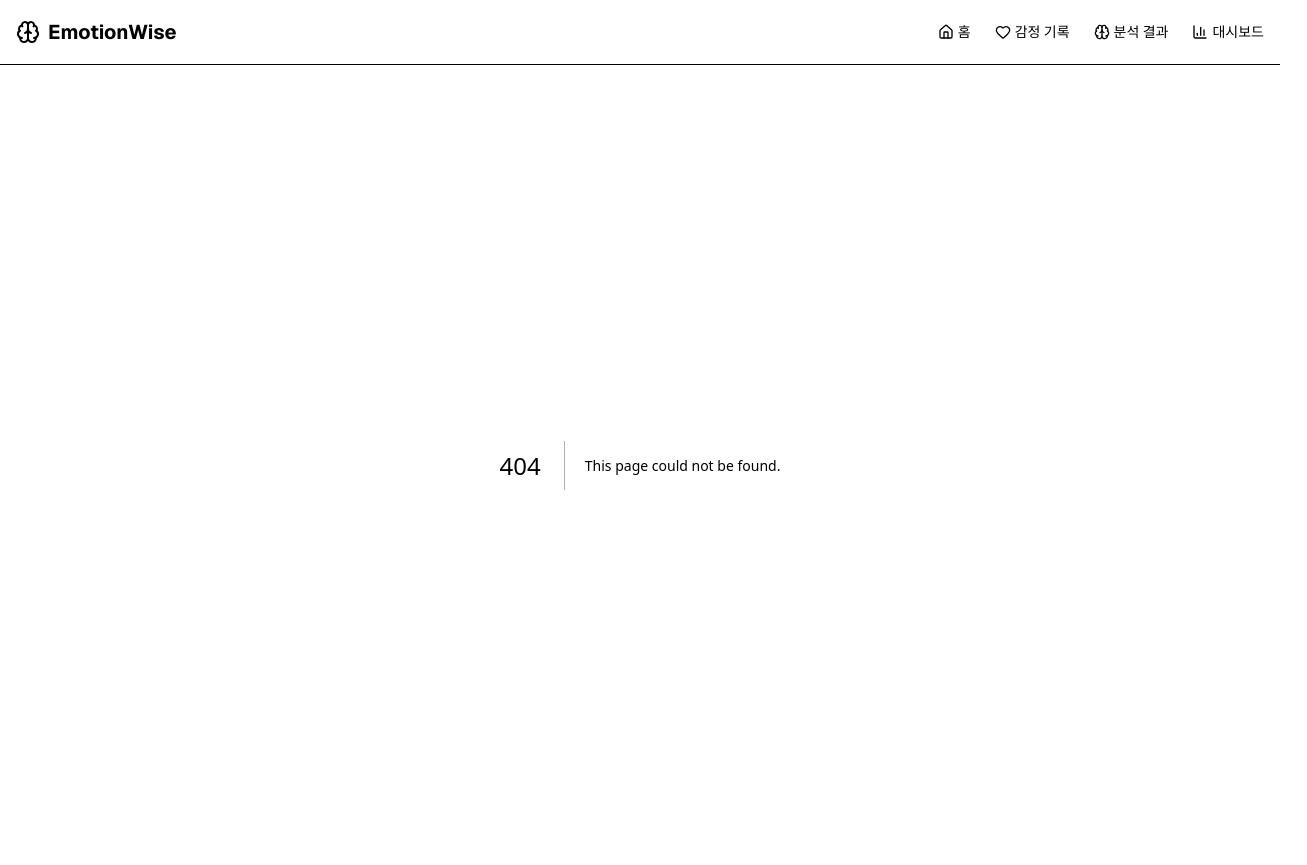
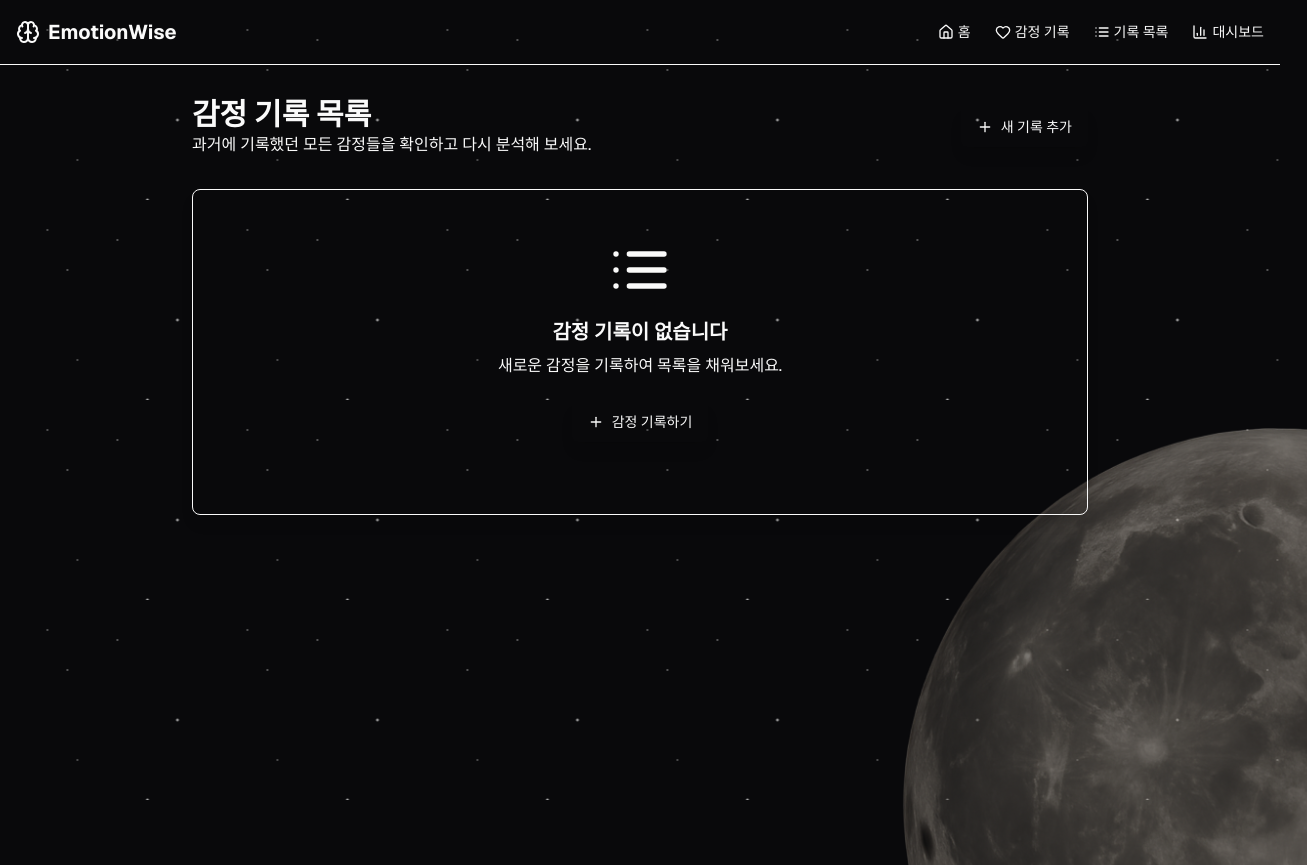
Before and after one commit to SSY1203/emotion-wise, a Next.js app: page /history in a window 1280 px wide. Before the commit this address had no page. Shown: the whole page, 1307 px wide, since content can reach past the window. After the commit the page ends 800 px from the top, so only its background shows below. Built offline with nearby package versions, Linux system fonts and the light colour scheme.

Commit message:
우주 테마 적용

```diff
--- a/src/app/globals.css
+++ b/src/app/globals.css
@@ -1,29 +1,5 @@
 @import "tailwindcss";
 
-:root {
-  --background: 0 0% 100%;
-  --foreground: 240 10% 3.9%;
-  --card: 0 0% 100%;
-  --card-foreground: 240 10% 3.9%;
-  --popover: 0 0% 100%;
-  --popover-foreground: 240 10% 3.9%;
-  --primary: 262 83% 58%;
-  --primary-foreground: 210 40% 98%;
-  --secondary: 240 4.8% 95.9%;
-  --secondary-foreground: 240 5.9% 10%;
-  --muted: 240 4.8% 95.9%;
-  --muted-foreground: 240 3.8% 46.1%;
-  --accent: 240 4.8% 95.9%;
-  --accent-foreground: 240 5.9% 10%;
-  --destructive: 0 84.2% 60.2%;
-  --destructive-foreground: 210 40% 98%;
-  --border: 240 5.9% 90%;
-  --input: 240 5.9% 90%;
-  --ring: 262 83% 58%;
-  --radius: 0.5rem;
-}
-
-@media (prefers-color-scheme: dark) {
 :root {
   --background: 240 10% 3.9%;
   --foreground: 0 0% 98%;
@@ -44,11 +20,86 @@
   --border: 240 3.7% 15.9%;
   --input: 240 3.7% 15.9%;
   --ring: 262 83% 58%;
+  --radius: 0.5rem;
 }
+
+@media (prefers-color-scheme: dark) {
+  :root {
+    --background: 224 71% 4%;
+    --foreground: 210 40% 98%;
+    --card: 222 84% 4.9%;
+    --card-foreground: 210 40% 98%;
+    --popover: 222 84% 4.9%;
+    --popover-foreground: 210 40% 98%;
+    --primary: 263 88% 68%; /* Neon Purple */
+    --primary-foreground: 222.2 47.4% 11.2%;
+    --secondary: 217 33% 17%;
+    --secondary-foreground: 210 40% 98%;
+    --muted: 217 33% 17%;
+    --muted-foreground: 215 20% 65%;
+    --accent: 217 33% 17%;
+    --accent-foreground: 210 40% 98%;
+    --destructive: 0 63% 31%;
+    --destructive-foreground: 210 40% 98%;
+    --border: 217 33% 17%;
+    --input: 217 33% 17%;
+    --ring: 263 88% 68%;
+  }
+}
+
+@keyframes move-background {
+  from {
+    transform: translate3d(0px, 0px, 0px);
+  }
+  to {
+    transform: translate3d(1000px, 0px, 0px);
+  }
+}
+
+@keyframes fadeIn {
+  from {
+    opacity: 0;
+    transform: translateY(10px);
+  }
+  to {
+    opacity: 1;
+    transform: translateY(0);
+  }
+}
+
+.fade-in {
+  animation: fadeIn 0.5s ease-in-out forwards;
 }
 
 body {
   background-color: hsl(var(--background));
   color: hsl(var(--foreground));
   font-family: var(--font-geist-sans), Arial, Helvetica, sans-serif;
+  min-height: 100vh;
+  overflow: hidden; /* Hide scrollbars from star animations */
 }
+
+.stars {
+  background-image: radial-gradient(
+      1px 1px at 20px 30px,
+      #eee,
+      rgba(0, 0, 0, 0)
+    ),
+    radial-gradient(1px 1px at 40px 70px, #fff, rgba(0, 0, 0, 0)),
+    radial-gradient(1px 1px at 50px 160px, #ddd, rgba(0, 0, 0, 0)),
+    radial-gradient(1px 1px at 90px 40px, #fff, rgba(0, 0, 0, 0)),
+    radial-gradient(2px 2px at 150px 120px, #ddd, rgba(0, 0, 0, 0)),
+    radial-gradient(2px 2px at 120px 200px, #fff, rgba(0, 0, 0, 0));
+  background-repeat: repeat;
+  background-size: 200px 200px;
+  position: absolute;
+  top: 0;
+  left: 0;
+  right: 0;
+  bottom: 0;
+  z-index: -2;
+}
+
+.stars-animation {
+  animation: move-background 200s linear infinite;
+}
--- /dev/null
+++ b/src/app/history/page.tsx
@@ -0,0 +1,96 @@
+"use client"
+
+import { useState, useEffect } from "react"
+import { useRouter } from "next/navigation"
+import { Card, CardContent } from "@/components/ui/card"
+import { Button } from "@/components/ui/button"
+import { EmotionHistoryCard } from "@/components/emotion-history-card"
+import { EmotionRecord } from "@/types/emotion"
+import { Brain, Plus, List } from "lucide-react"
+
+export default function HistoryPage() {
+  const router = useRouter()
+  const [emotionRecords, setEmotionRecords] = useState<(EmotionRecord & { id: string })[]>([])
+  const [loading, setLoading] = useState(true)
+
+  useEffect(() => {
+    const loadEmotionRecords = () => {
+      try {
+        const storedRecords = JSON.parse(localStorage.getItem('emotionRecords') || '[]')
+        storedRecords.sort((a: any, b: any) => new Date(b.created_at).getTime() - new Date(a.created_at).getTime());
+        setEmotionRecords(storedRecords)
+      } catch (error) {
+        console.error('Error loading emotion records:', error)
+        setEmotionRecords([])
+      } finally {
+        setLoading(false)
+      }
+    }
+
+    loadEmotionRecords()
+  }, [])
+
+  const handleDeleteRecord = (id: string) => {
+    if (confirm('이 감정 기록을 삭제하시겠습니까?')) {
+      const updatedRecords = emotionRecords.filter(record => record.id !== id)
+      setEmotionRecords(updatedRecords)
+      localStorage.setItem('emotionRecords', JSON.stringify(updatedRecords))
+    }
+  }
+
+  if (loading) {
+    return (
+      <div className="container mx-auto py-8">
+        <div className="flex items-center justify-center h-64">
+          <div className="text-center">
+            <Brain className="h-8 w-8 animate-spin mx-auto mb-2 text-primary" />
+            <p className="text-muted-foreground">기록을 불러오는 중...</p>
+          </div>
+        </div>
+      </div>
+    )
+  }
+
+  return (
+    <div className="container mx-auto py-8 max-w-4xl">
+      <div className="flex items-center justify-between mb-8">
+        <div>
+            <h1 className="text-3xl font-bold">감정 기록 목록</h1>
+            <p className="text-muted-foreground">
+              과거에 기록했던 모든 감정들을 확인하고 다시 분석해 보세요.
+            </p>
+        </div>
+        <Button onClick={() => router.push('/emotions')}>
+            <Plus className="h-4 w-4 mr-2" />
+            새 기록 추가
+        </Button>
+      </div>
+
+      {emotionRecords.length > 0 ? (
+        <div className="space-y-4">
+          {emotionRecords.map((record) => (
+            <EmotionHistoryCard
+              key={record.id}
+              record={record}
+              onDelete={handleDeleteRecord}
+            />
+          ))}
+        </div>
+      ) : (
+        <Card className="text-center py-12">
+          <CardContent>
+            <List className="h-16 w-16 mx-auto mb-4 text-muted-foreground" />
+            <h3 className="text-xl font-semibold mb-2">감정 기록이 없습니다</h3>
+            <p className="text-muted-foreground mb-6">
+              새로운 감정을 기록하여 목록을 채워보세요.
+            </p>
+            <Button onClick={() => router.push('/emotions')}>
+              <Plus className="h-4 w-4 mr-2" />
+              감정 기록하기
+            </Button>
+          </CardContent>
+        </Card>
+      )}
+    </div>
+  )
+}
--- a/src/app/layout.tsx
+++ b/src/app/layout.tsx
@@ -28,8 +28,10 @@ export default function RootLayout({
       <body
         className={`${geistSans.variable} ${geistMono.variable} antialiased`}
       >
+        <div className="stars stars-animation"></div>
+        <img src="/moon.png" alt="Moon" className="fixed bottom-[-500px] right-[-500px] w-[1000px] h-[1000px] opacity-50 z-[-1] pointer-events-none" />
         <Navigation />
-        <main>{children}</main>
+        <main className="fade-in relative z-10">{children}</main>
       </body>
     </html>
   );
--- a/src/components/navigation.tsx
+++ b/src/components/navigation.tsx
@@ -2,13 +2,13 @@
 
 import Link from "next/link"
 import { usePathname } from "next/navigation"
-import { Brain, BarChart3, Heart, Home } from "lucide-react"
+import { Brain, BarChart3, Heart, Home, List } from "lucide-react"
 import { cn } from "@/lib/utils"
 
 const navigation = [
   { name: '홈', href: '/', icon: Home },
   { name: '감정 기록', href: '/emotions', icon: Heart },
-  { name: '분석 결과', href: '/analysis', icon: Brain },
+  { name: '기록 목록', href: '/history', icon: List },
   { name: '대시보드', href: '/dashboard', icon: BarChart3 },
 ]
 
--- a/src/components/ui/button.tsx
+++ b/src/components/ui/button.tsx
@@ -5,17 +5,18 @@ import { cva, type VariantProps } from "class-variance-authority"
 import { cn } from "@/lib/utils"
 
 const buttonVariants = cva(
-  "inline-flex items-center justify-center whitespace-nowrap rounded-md text-sm font-medium ring-offset-background transition-colors focus-visible:outline-none focus-visible:ring-2 focus-visible:ring-ring focus-visible:ring-offset-2 disabled:pointer-events-none disabled:opacity-50",
+  "inline-flex items-center justify-center whitespace-nowrap rounded-md text-sm font-medium ring-offset-background transition-all duration-300 ease-in-out focus-visible:outline-none focus-visible:ring-2 focus-visible:ring-ring focus-visible:ring-offset-2 disabled:pointer-events-none disabled:opacity-50 transform hover:-translate-y-0.5",
   {
     variants: {
       variant: {
-        default: "bg-primary text-primary-foreground hover:bg-primary/90",
+        default:
+          "bg-primary text-primary-foreground shadow-lg shadow-primary/50 hover:bg-primary/90 hover:shadow-primary/70",
         destructive:
-          "bg-destructive text-destructive-foreground hover:bg-destructive/90",
+          "bg-destructive text-destructive-foreground shadow-lg shadow-destructive/50 hover:bg-destructive/90 hover:shadow-destructive/70",
         outline:
-          "border border-input bg-background hover:bg-accent hover:text-accent-foreground",
+          "border border-input bg-transparent backdrop-blur-sm hover:bg-accent hover:text-accent-foreground",
         secondary:
-          "bg-secondary text-secondary-foreground hover:bg-secondary/80",
+          "bg-secondary text-secondary-foreground shadow-md shadow-black/20 hover:bg-secondary/80",
         ghost: "hover:bg-accent hover:text-accent-foreground",
         link: "text-primary underline-offset-4 hover:underline",
       },
--- a/src/components/ui/card.tsx
+++ b/src/components/ui/card.tsx
@@ -9,7 +9,7 @@ const Card = React.forwardRef<
   <div
     ref={ref}
     className={cn(
-      "rounded-lg border bg-card text-card-foreground shadow-sm",
+      "rounded-lg border border-primary/20 bg-card/50 backdrop-blur-sm text-card-foreground shadow-lg shadow-primary/10 transition-all duration-300 ease-in-out hover:shadow-primary/20 hover:border-primary/50 hover:-translate-y-1",
       className
     )}
     {...props}
```
Also changed, not shown: src/app/page.tsx (+37 -16 lines), public/moon.png (added). Lines whose indentation alone changed are shown as unchanged.
